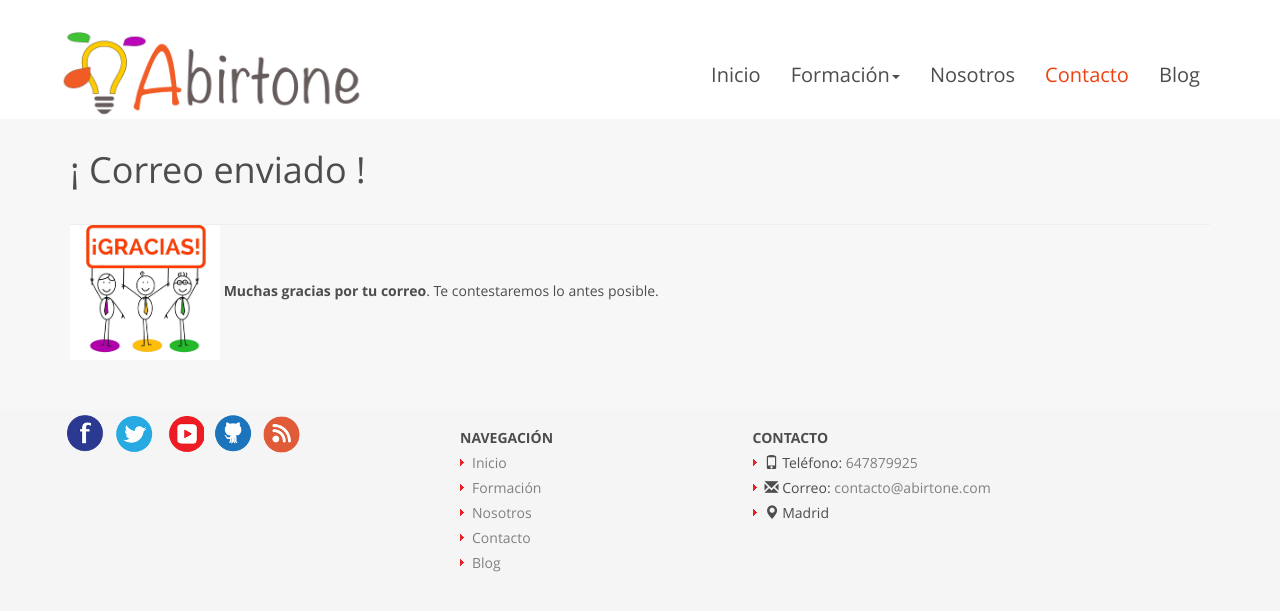
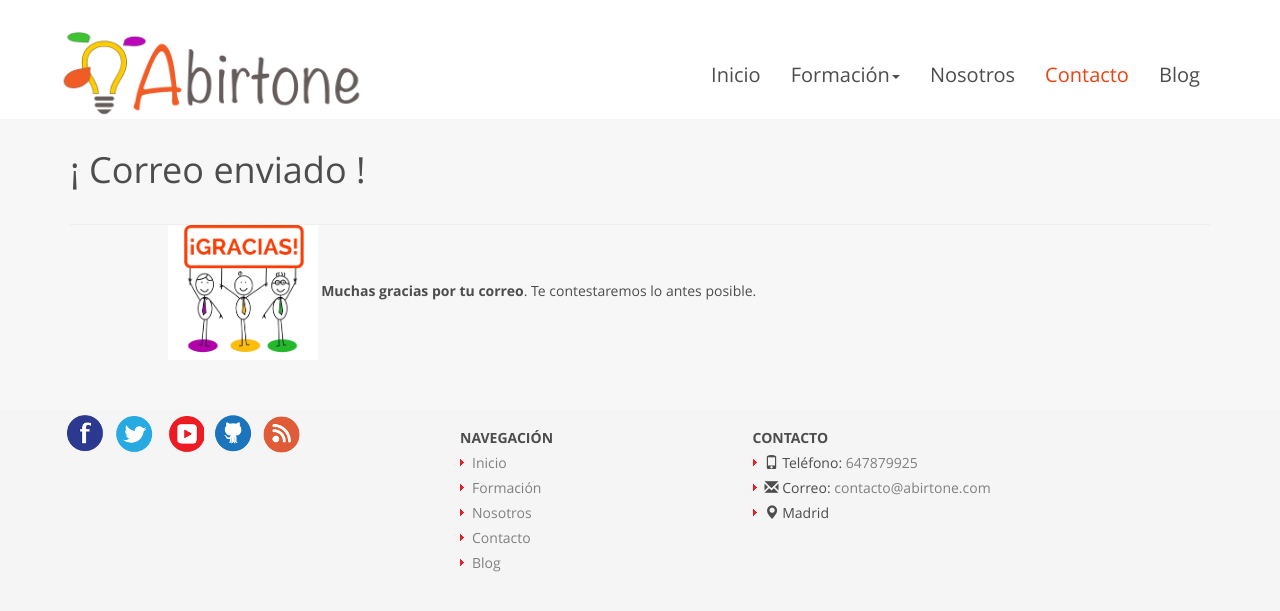
Before and after one commit to abirtone/abirtone.github.io, a Jekyll site: the page built from pages/contact_thanks.html, in a window 1280 px wide. Shown: the top 611 px of the page. Built offline with Jekyll 4.4.1, drawn with Linux system fonts in a browser that asks for light colours.

Commit message:
Fixed image in contact

```diff
--- a/pages/contact_thanks.html
+++ b/pages/contact_thanks.html
@@ -10,7 +10,7 @@
         <h1>¡ Correo enviado !</h1>
     </div>
 </div>
-<div class="col-sm-12">
+<div class="col-sm-offset-1 col-sm-11">
     <img width="150px" src="/static/images/gracias.jpg" alt="Imagen gracias">
     <strong class="title-1">Muchas gracias por tu correo</strong>. Te contestaremos lo antes posible.
 </div>
```
